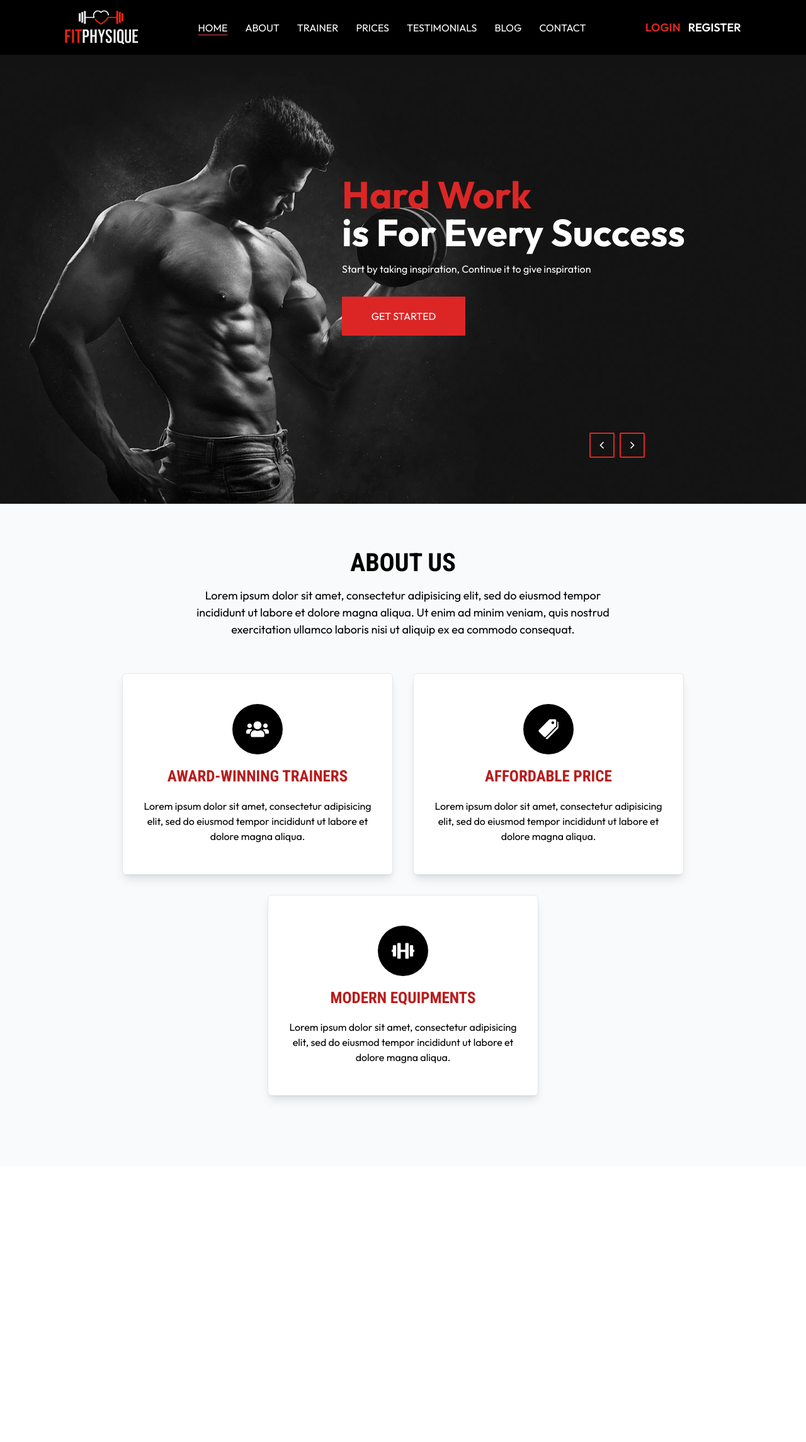
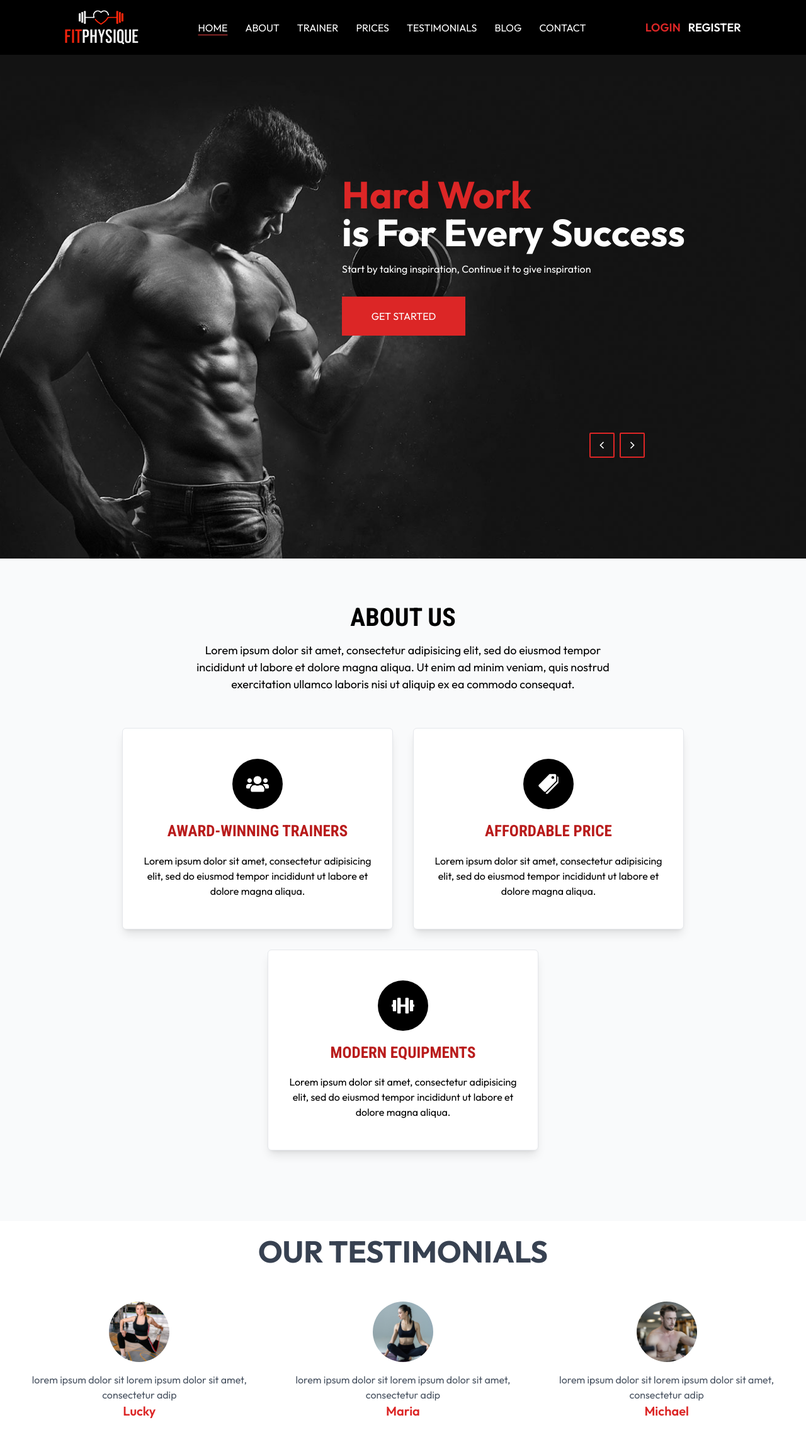
Before and after one commit to Biswash059/Gym_website, a React (Vite) app: page / in a window 1280 px wide. Shown: the top 2290 px of the page at 63% size. Before the commit the page ends 1852 px from the top, so only its background shows below. Built offline with nearby package versions, Linux system fonts and the light colour scheme.

Commit message:
testimonial added

```diff
--- /dev/null
+++ b/src/Components/Classes.jsx
@@ -0,0 +1,59 @@
+import React from "react";
+import BodyBuilding from "../assets/img/classes/bodybuilding.jpg";
+import Cardio from "../assets/img/classes/cardio.jpg";
+import Crossfit from "../assets/img/classes/crossfit.jpg";
+import Fitness from "../assets/img/classes/fitness.jpg";
+
+const Cards = [
+  {
+    name: "BODY BUILDING",
+    img: BodyBuilding ,
+    description:
+      "Lorem ipsum dolor sit amet, consectetur adipisicing elit. Lorem ipsum dolor sit amet, consectetur.",
+  },
+  {
+    name: "CARDIO",
+    img: Cardio ,
+    description:
+      "Lorem ipsum dolor sit amet, consectetur adipisicing elit. Lorem ipsum dolor sit amet.",
+  },
+  {
+    name: "CROSSFIT",
+    img: Crossfit,
+    description:
+      "Lorem ipsum dolor sit amet, consectetur adipisicing elit. Lorem ipsum dolor.",
+  },
+  {
+    name: "FITNESS",
+    img: Fitness,
+    description:
+      "Lorem ipsum dolor sit amet, consectetur adipisicing elit. Lorem.",
+  },
+];
+
+const Classes = () => {
+  return (
+    <section className="min-h-screen">
+      <div className="grid grid-cols-1 md:grid-cols-2">
+        {Cards.map((item, index) => (
+          <div
+            key={index}
+            className="min-h-[370px] bg-center bg-cover bg-no-repeat overflow-hidden flex flex-col items-center justify-center"
+            style={{
+              backgroundImage: `linear-gradient(to bottom, rgba(0, 0, 0, 0.6), rgba(0, 0, 0, 0.6)),url(${item.img})`,
+            }}
+          >
+            <h3 className="h1 text-red-600">{item.name}</h3>
+            <p className="w-[55%] text-center text-white">{item.description}</p>
+            <button className="relative mt-5 text-white border border-white px-4 py-2 z-20 group overflow-hidden">
+              <span className="absolute w-0 h-full top-0 left-0 bg-red-600 z-10 transition-all duration-300 ease-in-out group-hover:w-full"></span>
+              <span className="relative z-20">READ MORE</span>
+            </button>
+          </div>
+        ))}
+      </div>
+    </section>
+  );
+};
+
+export default Classes;
--- a/src/Components/CustomButton.jsx
+++ b/src/Components/CustomButton.jsx
@@ -1,7 +1,7 @@
 const CustomButton = ({ text, containerStyles }) => {
   return (
     <button
-      className={`${containerStyles} group relative cursor-pointer overflow-hidden bg-red-600 uppercase`}
+      className={`${containerStyles}  group relative cursor-pointer overflow-hidden bg-red-600 uppercase`}
     >
       <span className="ease absolute top-1/2 h-0 w-64 origin-center -translate-x-20 rotate-45 bg-black transition-all duration-300 group-hover:h-64 group-hover:-translate-y-32"></span>
       <span className="ease relative text-white transition duration-300 group-hover:text-white">
--- a/src/Components/Hero.jsx
+++ b/src/Components/Hero.jsx
@@ -10,7 +10,7 @@ const Hero = () => {
       id="home"
     >
       <Header />
-      <div className="container mx-auto h-full">
+      <div className="container mx-auto h-screen">
         <Slider />
       </div>
     </section>
--- a/src/Components/Slider.jsx
+++ b/src/Components/Slider.jsx
@@ -9,15 +9,32 @@ import SwiperButton from "./SwiperButton";
 const Slider = () => {
   return (
     <div className="relative w-full h-full">
-      <Swiper className="">
+      <Swiper>
+        <SwiperSlide>
+          <div className="relative h-[80vh] flex justify-end pt-48">
+            <div className="absolute right-[15%] flex flex-col gap-4 items-center lg:items-start lg:max-w-[700px]">
+              <h1 className=" text-4xl sm:text-6xl text-white font-bold">
+                <span className="text-red-600">Hard Work</span>
+                <br />
+                is For Every Success
+              </h1>
+              <p className="text-white text-center lg:text-left">
+                Start by taking inspiration, Continue it to give inspiration
+              </p>
+              <CustomButton
+                text="Get started"
+                containerStyles="w-[196px] h-[62px] bg-red-300 mt-4"
+              />
+            </div>
+          </div>
+        </SwiperSlide>
         <SwiperSlide className="">
           <div className="relative h-[80vh] flex justify-end pt-48">
             <div className="absolute right-[15%] flex flex-col gap-4 items-center lg:items-start lg:max-w-[700px]">
               <h1 className="text-6xl text-white font-bold">
-                <span className="text-red-600">
-                  Hard Work
-                </span><br />
-                is For Every Success
+                <span className="text-red-600">Now Pain</span>
+                <br />
+                Then Gain -Biswash
               </h1>
               <p className="text-white text-center lg:text-left">
                 Start by taking inspiration, Continue it to give inspiration
--- a/src/Components/SwiperButton.jsx
+++ b/src/Components/SwiperButton.jsx
@@ -1,14 +1,22 @@
 import { GrFormPrevious } from "react-icons/gr";
 import { GrFormNext } from "react-icons/gr";
+import { useSwiper } from "swiper/react";
 
 const SwiperButton = () => {
+  const swiper = useSwiper();
   return (
-    <div className="absolute right-[20%] bottom-[0] z-10">
+    <div className="absolute right-[20%] bottom-[0] z-10 hidden sm:block">
       <div className="flex gap-2">
-        <button className="border-2 border-red-600 p-2 rounded-sm hover:bg-red-600 ease-in-out duration-200">
+        <button
+          className="border-2 border-red-600 p-2 rounded-sm hover:bg-red-600 ease-in-out duration-200"
+          onClick={() => swiper.slidePrev()}
+        >
           <GrFormPrevious size={20} color="white" />
         </button>
-        <button className="border-2 border-red-600 p-2 rounded-sm hover:bg-red-600 ease-in-out duration-200">
+        <button
+          className="border-2 border-red-600 p-2 rounded-sm hover:bg-red-600 ease-in-out duration-200"
+          onClick={() => swiper.slideNext()}
+        >
           <GrFormNext size={20} color="White" />
         </button>
       </div>
--- /dev/null
+++ b/src/Components/Testimonials.jsx
@@ -0,0 +1,66 @@
+import React from "react";
+import Img1 from "../assets/img/testimonial/lucy.jpg";
+import Img2 from "../assets/img/testimonial/maria.jpg";
+import Img3 from "../assets/img/testimonial/michael.jpg";
+
+const info = [
+  {
+    name: "Lucky",
+    image: Img1,
+    message:
+      "lorem ipsum dolor sit lorem ipsum dolor sit amet, consectetur adip",
+  },
+  {
+    name: "Maria",
+    image: Img2,
+    message:
+      "lorem ipsum dolor sit lorem ipsum dolor sit amet, consectetur adip",
+  },
+  {
+    name: "Michael",
+    image: Img3,
+    message:
+      "lorem ipsum dolor sit lorem ipsum dolor sit amet, consectetur adip",
+  },
+  {
+    name: "Lucky",
+    image: Img1,
+    message:
+      "lorem ipsum dolor sit lorem ipsum dolor sit amet,lorem lorem consectetur adip lorem ips lorem ips lorem ips lorem ips lorem",
+  },
+  {
+    name: "Maria",
+    image: Img2,
+    message:
+      "lorem ipsum dolor sit lorem ipsum dolor sit amet, consectetur adip",
+  },
+];
+
+const Testimonials = () => {
+  return (
+    <div className="p-6 min-h-screen flex flex-col items-center">
+      <h1 className="text-5xl font-bold mb-10 text-gray-700">
+        OUR TESTIMONIALS
+      </h1>
+      <div className="grid grid-cols-1 md:grid-cols-3 gap-6">
+        {info.slice(0, 3).map((item, index) => (
+          <div
+            key={index}
+            className="p-4 bg-white rouded-lg rounded-lg  flex flex-col items-center text-center "
+          >
+            <img
+              src={item.image}
+              alt="item.name"
+              className="w-24 h-24 rounded-full mb-4"
+            />
+
+            <p className="text-gray-600">{item.message}</p>
+            <h1 className="font-semibold text-xl text-red-600">{item.name}</h1>
+          </div>
+        ))}
+      </div>
+    </div>
+  );
+};
+
+export default Testimonials;
--- /dev/null
+++ b/src/Components/TrainerMeetSection.jsx
@@ -0,0 +1,81 @@
+import React from 'react'
+import CustomButton from './CustomButton'
+import Img1 from "../assets/img/trainers/david.jpg"
+import Img2 from "../assets/img/trainers/rosy.jpg"
+import Img3 from "../assets/img/trainers/matt.jpg"
+import Img4 from "../assets/img/trainers/sofia.jpg"
+import { FaFacebookF } from "react-icons/fa";
+import { FaTwitter } from "react-icons/fa";
+import { FaYoutube } from "react-icons/fa";
+
+
+const Cards = [
+    {
+        name: 'DAVID WILLIAMS',
+        type: 'Body Builder Coach',
+        img: Img1,
+    },
+    {
+        name: 'ROSY RIVERA',
+        type: 'Cardio Coach',
+        img: Img2,
+    },
+    {
+        name: 'MATT STONE',
+        type: 'Fitness Coach',
+        img: Img3,
+    },
+    {
+        name: ' SOFIA LAUREN',
+        type: 'Crossfit Coach',
+        img: Img4,
+    }
+]
+
+
+const TrainerMeetSection = () => {
+  return (
+    <section className="min-h-screen">
+      <div>
+        <h1 className="h1 text-center my-20">MEET OUR TRAINERS</h1>
+        <div className="m-w-[75%] flex justify-center items-center gap-4 mb-7">
+          {Cards.map((item, index) => (
+            <div key={index} className="">
+              <img src={item.img} alt="" />
+              <h2 className="h2 text-center">{item.name}</h2>
+              <p className="text-center">{item.type}</p>
+              <div className="flex justify-center items-center gap-5 mt-4">
+                <div className="relative border-0 border-red-600 rounded-full p-4 group overflow-hidden cursor-pointer">
+                  <span className="absolute bottom-0 left-0 w-full h-0 bg-blue-700 z-10 transition-all duration-500 ease-in-out group-hover:h-full"></span>
+                  <span className="relative z-20  group-hover:text-white">
+                    <FaFacebookF />
+                  </span>
+                </div>
+                <div className="relative border-0 border-red-600 rounded-full p-4 group overflow-hidden cursor-pointer">
+                  <span className="absolute bottom-0 left-0 w-full h-0 bg-blue-400 z-10 transition-all duration-500 ease-in-out group-hover:h-full"></span>
+                  <span className="relative z-20  group-hover:text-white">
+                    <FaTwitter />
+                  </span>
+                </div>
+                <div className="relative border-0 border-red-600 rounded-full p-4 group overflow-hidden cursor-pointer">
+                  <span className="absolute bottom-0 left-0 w-full h-0 bg-red-700 z-10 transition-all duration-500 ease-in-out group-hover:h-full"></span>
+                  <span className="relative z-20  group-hover:text-white">
+                    <FaYoutube />
+                  </span>
+                </div>
+              </div>
+            </div>
+          ))}
+        </div>
+        <div className="text-center">
+          <CustomButton
+            text={"VIEW ALL TRAINERS"}
+            containerStyles="px-6 py-3 bg-red-300 mt-4"
+          />
+        </div>
+      </div>
+    </section>
+  );
+}
+
+export default TrainerMeetSection
--- a/src/Pages/Home.jsx
+++ b/src/Pages/Home.jsx
@@ -2,12 +2,14 @@ import React from "react";
 import Header from "../Components/Header";
 import Hero from "../Components/Hero";
 import AboutSection from "../Components/AboutSection";
+import Testimonials from "../Components/Testimonials";
 
 const Home = () => {
   return (
     <>
       <Hero />
       <AboutSection />
+      <Testimonials />
     </>
   );
 };
```
